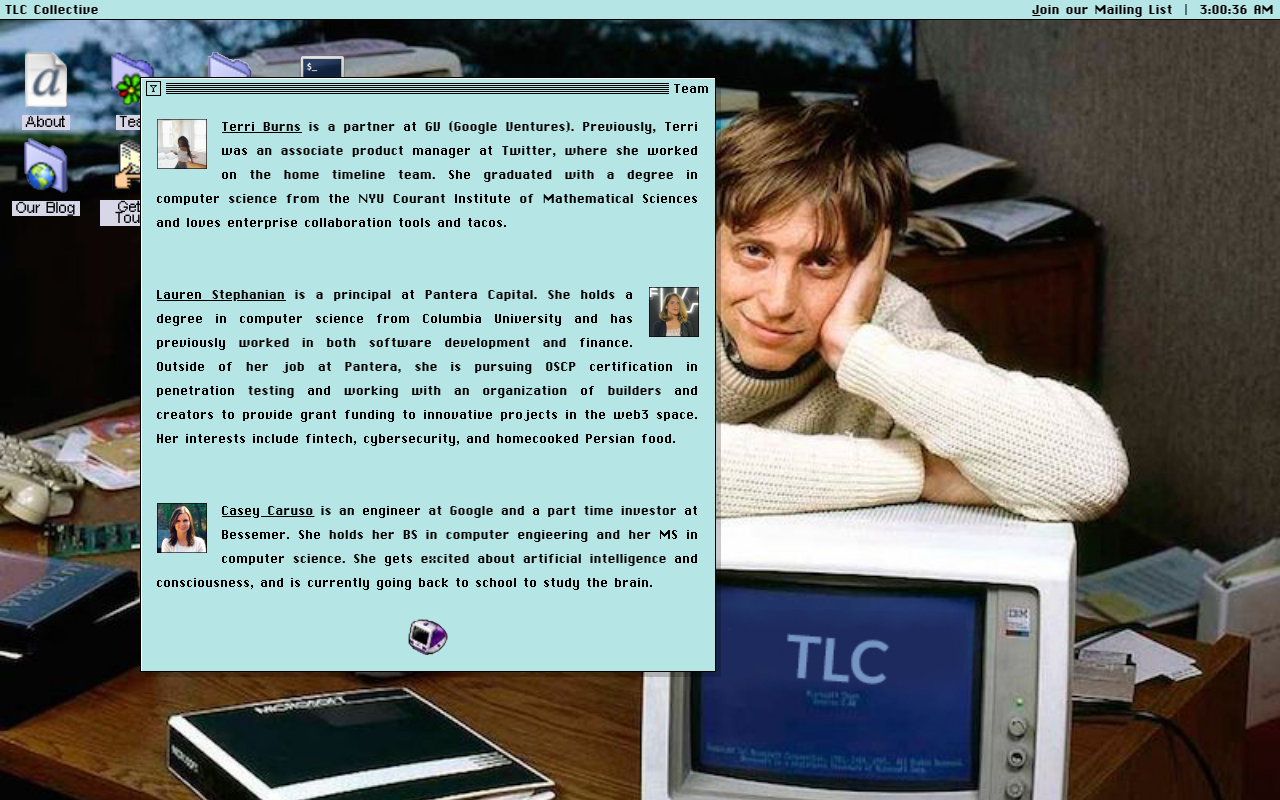
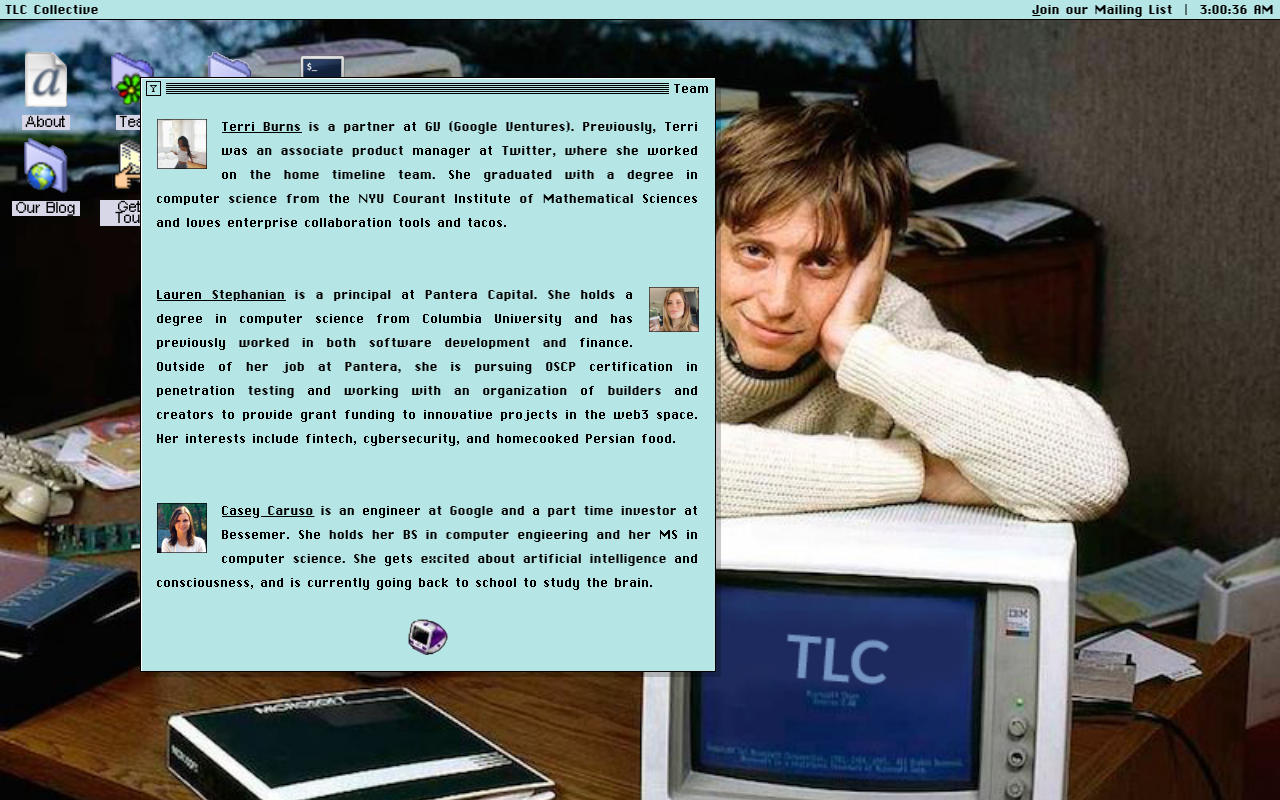
Before and after one commit to ckathleen/tlccollective, a Nuxt app: page / in a window 1280 px wide. Both pictures are taken after a click on the element "Team". Built offline with nearby package versions, Linux system fonts and the light colour scheme.

Commit message:
added clarification on round for clubhouse

```diff
--- a/components/desktop/folders/content/PortfolioClubhouse.vue
+++ b/components/desktop/folders/content/PortfolioClubhouse.vue
@@ -4,7 +4,7 @@
     Clubhouse is an audio-chat platform founded by <a href="https://twitter.com/pdavison"><u>Paul Davison</u></a> and <a href="https://twitter.com/rohanseth"><u>Rohan Seth</u></a>.
     <br/><br/>
     <b>TLC'S INVESTMENT</b><br>
-    Lauren and Casey invested in this company in July 2020.
+    Lauren and Casey invested in the seed round of this company in July 2020.
     <br><br>
     <b>CLUBHOUSE IN THE NEWS</b><br>
     <ul>
--- a/components/desktop/folders/content/Team.vue
+++ b/components/desktop/folders/content/Team.vue
@@ -25,7 +25,7 @@
     <p align="justify">
       <a href="https://twitter.com/lstephanian" target="_blank"
         ><img
-          src="/imgs/lauren.jpg"
+          src="/imgs/lauren1.jpg"
           alt="Lauren"
           width="50"
           height="50"
```
Also changed, not shown: static/imgs/lauren1.jpg (added).
